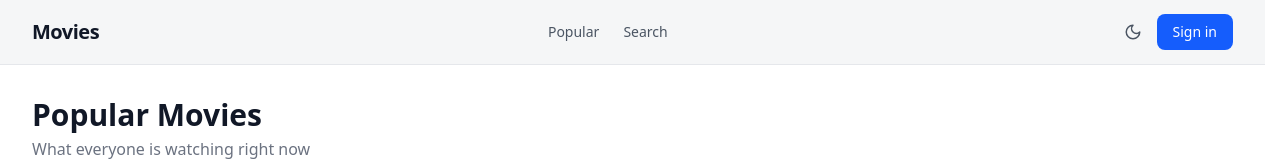
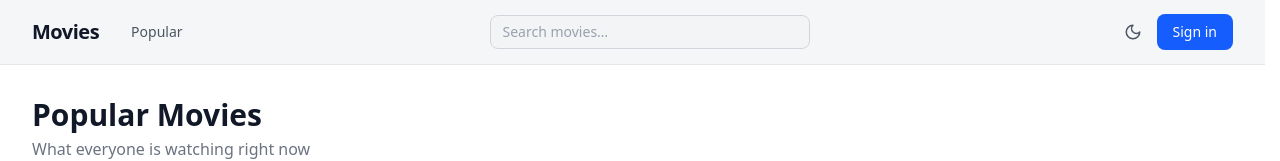
Before and after one commit to mark-lengyel-attrecto/movies-app-react, a Next.js app: page /popular in a window 1280 px wide. Shown: the top 161 px of the page. Built offline with nearby package versions, Linux system fonts and the light colour scheme; no server answers.

Commit message:
Header search

```diff
--- a/src/components/layout/Header.tsx
+++ b/src/components/layout/Header.tsx
@@ -3,15 +3,15 @@ import Link from 'next/link';
 import { UserMenu } from '@/features/auth/components/UserMenu';
 import { auth } from '@/lib/auth';
 import { ThemeToggle } from '@/components/layout/ThemeToggle';
+import { HeaderSearch } from '@/components/layout/HeaderSearch';
 
 export async function Header() {
-  // auth() is a server-side call — no client-side token exposure
   const session = await auth();
 
   return (
     <header className="sticky top-0 z-50 border-b border-ui bg-surface/80 backdrop-blur-sm">
-      <div className="mx-auto flex h-16 max-w-7xl items-center justify-between px-4 sm:px-6 lg:px-8">
-        <Link href="/" className="text-xl font-bold tracking-tight text-foreground">
+      <div className="mx-auto flex h-16 max-w-7xl items-center gap-8 px-4 sm:px-6 lg:px-8">
+        <Link href="/" className="shrink-0 text-xl font-bold tracking-tight text-foreground">
           Movies
         </Link>
 
@@ -21,12 +21,6 @@ export async function Header() {
             className="text-sm text-secondary transition-colors hover:text-foreground"
           >
             Popular
-          </Link>
-          <Link
-            href="/search"
-            className="text-sm text-secondary transition-colors hover:text-foreground"
-          >
-            Search
           </Link>
           {session?.user && (
             <Link
@@ -38,7 +32,11 @@ export async function Header() {
           )}
         </nav>
 
-        <div className="flex items-center gap-2">
+        <div className="flex flex-1 justify-center">
+          <HeaderSearch />
+        </div>
+
+        <div className="flex shrink-0 items-center gap-2">
           <ThemeToggle />
           <UserMenu user={session?.user ?? null} />
         </div>
--- /dev/null
+++ b/src/components/layout/HeaderSearch.tsx
@@ -0,0 +1,41 @@
+'use client';
+
+import { useEffect, useState } from 'react';
+import { usePathname, useRouter, useSearchParams } from 'next/navigation';
+
+import { useDebounce } from 'use-debounce';
+
+export function HeaderSearch() {
+  const router = useRouter();
+  const pathname = usePathname();
+  const searchParams = useSearchParams();
+
+  const [input, setInput] = useState(searchParams.get('q') ?? '');
+  const [debouncedQuery] = useDebounce(input, 400);
+
+  useEffect(() => {
+    setInput(searchParams.get('q') ?? '');
+  }, [searchParams]);
+
+  useEffect(() => {
+    if (!debouncedQuery && pathname !== '/search') return;
+
+    const url = debouncedQuery ? `/search?q=${encodeURIComponent(debouncedQuery)}` : '/search';
+
+    if (pathname === '/search') {
+      router.replace(url, { scroll: false });
+    } else {
+      router.push(url);
+    }
+  }, [debouncedQuery]);
+
+  return (
+    <input
+      type="search"
+      value={input}
+      onChange={(e) => setInput(e.target.value)}
+      placeholder="Search movies…"
+      className="w-full max-w-xs rounded-lg border border-input bg-elevated px-3 py-1.5 text-sm text-foreground placeholder-gray-400 focus:border-blue-500 focus:outline-none"
+    />
+  );
+}
--- a/src/features/movies/components/SearchPageClient.tsx
+++ b/src/features/movies/components/SearchPageClient.tsx
@@ -1,36 +1,27 @@
 'use client';
 
-import { useState } from 'react';
-
-import { useDebounce } from 'use-debounce';
+import { useSearchParams } from 'next/navigation';
 
 import { useSearchMovies } from '@/features/movies/api/use-search-movies';
 
 import { InfiniteMovieGrid } from './InfiniteMovieGrid';
 
 export function SearchPageClient() {
-  const [input, setInput] = useState('');
-  const [debouncedQuery] = useDebounce(input, 400);
+  const searchParams = useSearchParams();
+  const query = searchParams.get('q') ?? '';
 
   const { data, isPending, isFetching, fetchNextPage, hasNextPage, isFetchingNextPage } =
-    useSearchMovies(debouncedQuery);
+    useSearchMovies(query);
 
   const totalResults = data?.pages[0]?.total_results;
   const hasResults = (data?.pages[0]?.results.length ?? 0) > 0;
 
   return (
     <div className="flex flex-col gap-6">
-      <h1 className="text-3xl font-bold">Search Movies</h1>
-
-      <div className="flex flex-row items-center gap-6">
-        <input
-          type="search"
-          value={input}
-          onChange={(e) => setInput(e.target.value)}
-          placeholder="Search for a movie…"
-          className="w-full rounded-xl border border-input bg-elevated px-5 py-3 text-foreground placeholder-gray-400 focus:border-blue-500 focus:outline-none sm:max-w-md"
-          autoFocus
-        />
+      <div className="flex items-baseline gap-4">
+        <h1 className="text-3xl font-bold">
+          {query ? `Results for "${query}"` : 'Search Movies'}
+        </h1>
         {isFetching && <p className="text-sm text-muted">Searching…</p>}
       </div>
 
@@ -38,15 +29,15 @@ export function SearchPageClient() {
         <p className="text-sm text-muted">{totalResults.toLocaleString()} results</p>
       )}
 
-      {debouncedQuery.length >= 2 && !isFetching && !hasResults ? (
-        <p className="text-muted">No results for &quot;{debouncedQuery}&quot;</p>
+      {query.length >= 2 && !isFetching && !hasResults ? (
+        <p className="text-muted">No results for &quot;{query}&quot;</p>
       ) : (
         <InfiniteMovieGrid
           data={data}
           fetchNextPage={fetchNextPage}
           hasNextPage={hasNextPage}
           isFetchingNextPage={isFetchingNextPage}
-          isPending={isPending && debouncedQuery.length >= 2}
+          isPending={isPending && query.length >= 2}
         />
       )}
     </div>
```
